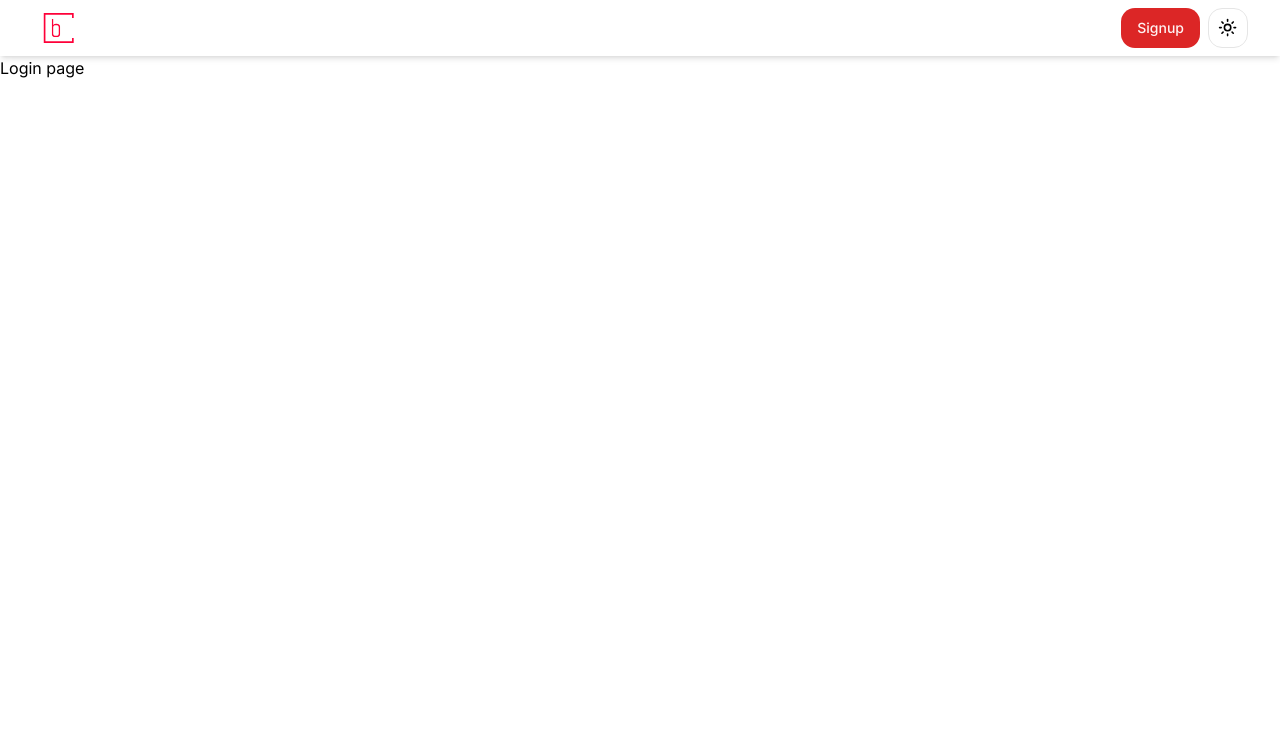
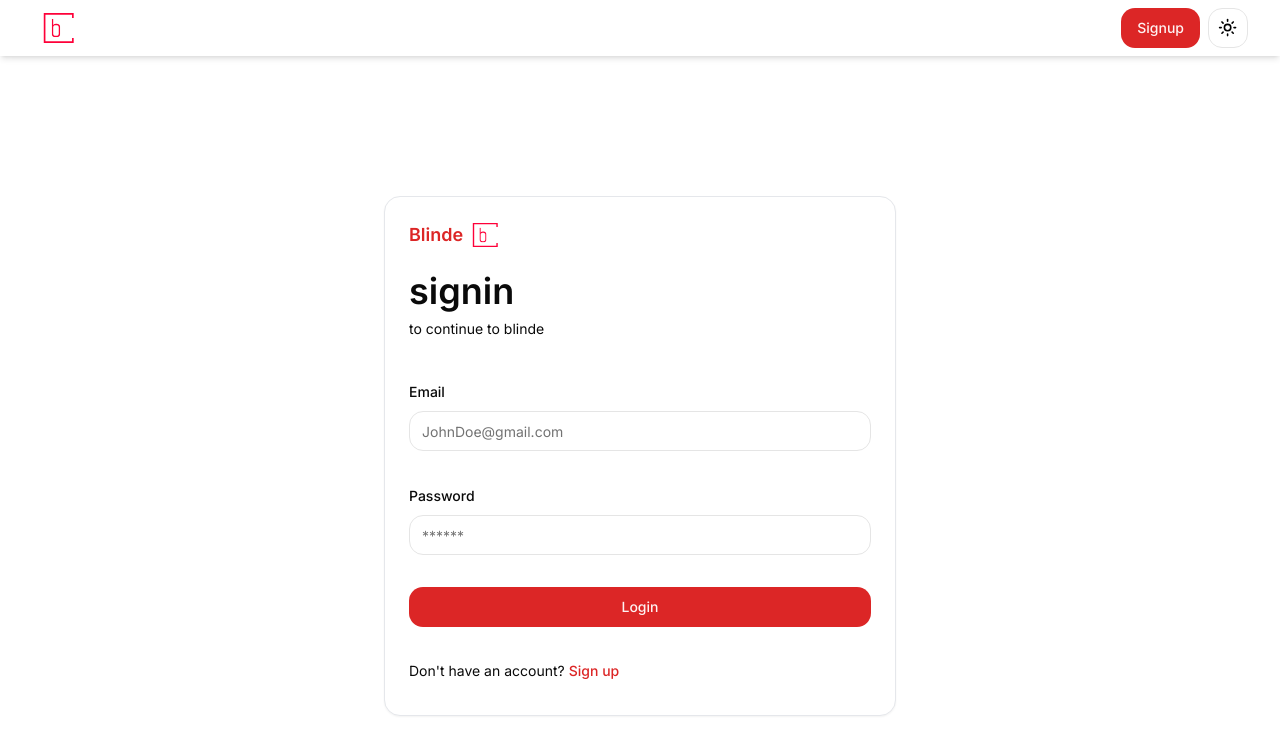
Before and after one commit to Nithinreddy1019/layers, a Next.js app: page /auth/login in a window 1280 px wide. Shown: the top 754 px of the page. Built offline with nearby package versions, Linux system fonts and the light colour scheme.

Commit message:
minor changes

```diff
--- a/app/auth/layout.tsx
+++ b/app/auth/layout.tsx
@@ -10,7 +10,9 @@ const AuthLayout = ({
     return(
         <div>
             <NavBar />
-            {children}
+            <div className='min-h-screen flex items-center justify-center'>
+                {children}
+            </div>
         </div>
     )
 }
--- a/app/auth/login/page.tsx
+++ b/app/auth/login/page.tsx
@@ -1,8 +1,8 @@
+import { LoginForm } from "@/components/auth/login-form";
+
 const LoginPage = () => {
     return(
-        <div>
-            Login page
-        </div>
+        <LoginForm />
     )
 };
 
--- a/app/globals.css
+++ b/app/globals.css
@@ -1,6 +1,7 @@
 @tailwind base;
 @tailwind components;
 @tailwind utilities;
+
 
 
 
--- a/app/layout.tsx
+++ b/app/layout.tsx
@@ -6,7 +6,7 @@ import { ThemeProvider } from "@/components/theme-provider";
 const inter = Inter({ subsets: ["latin"] });
 
 export const metadata: Metadata = {
-  title: "Create Next App",
+  title: "Blinde",
   description: "Generated by create next app",
 };
 
--- a/auth.config.ts
+++ b/auth.config.ts
@@ -4,7 +4,6 @@ import github from "next-auth/providers/github"
 import google from "next-auth/providers/google"
 
 import bcrypt from "bcryptjs";
-import * as z from "zod";
 import { LoginSchema } from "./schemas";
 import { getUserByEmail } from "./data/user";
 
--- a/package.json
+++ b/package.json
@@ -10,7 +10,7 @@
   },
   "dependencies": {
     "@auth/prisma-adapter": "^2.0.0",
-    "@hookform/resolvers": "^3.3.4",
+    "@hookform/resolvers": "^3.4.2",
     "@prisma/client": "^5.13.0",
     "@radix-ui/react-dropdown-menu": "^2.0.6",
     "@radix-ui/react-label": "^2.0.2",
@@ -28,7 +28,7 @@
     "prisma": "^5.13.0",
     "react": "^18",
     "react-dom": "^18",
-    "react-hook-form": "^7.51.4",
+    "react-hook-form": "^7.51.5",
     "tailwind-merge": "^2.3.0",
     "tailwindcss-animate": "^1.0.7",
     "zod": "^3.23.6"
--- a/schemas/index.ts
+++ b/schemas/index.ts
@@ -5,8 +5,10 @@ export const LoginSchema = z.object({
     email: z.string().email({
         message: "Email is required"
     }),
-    password: z.string().min(1, {
-        message: "Password is required"
+    password: z.string({
+        message: "password is required"
+    }).min(1, {
+        message: "Minimum 6 characters required"
     })
 });
 
```
Also changed, not shown: 2 other files (tests, documents, lock files or other folders).
